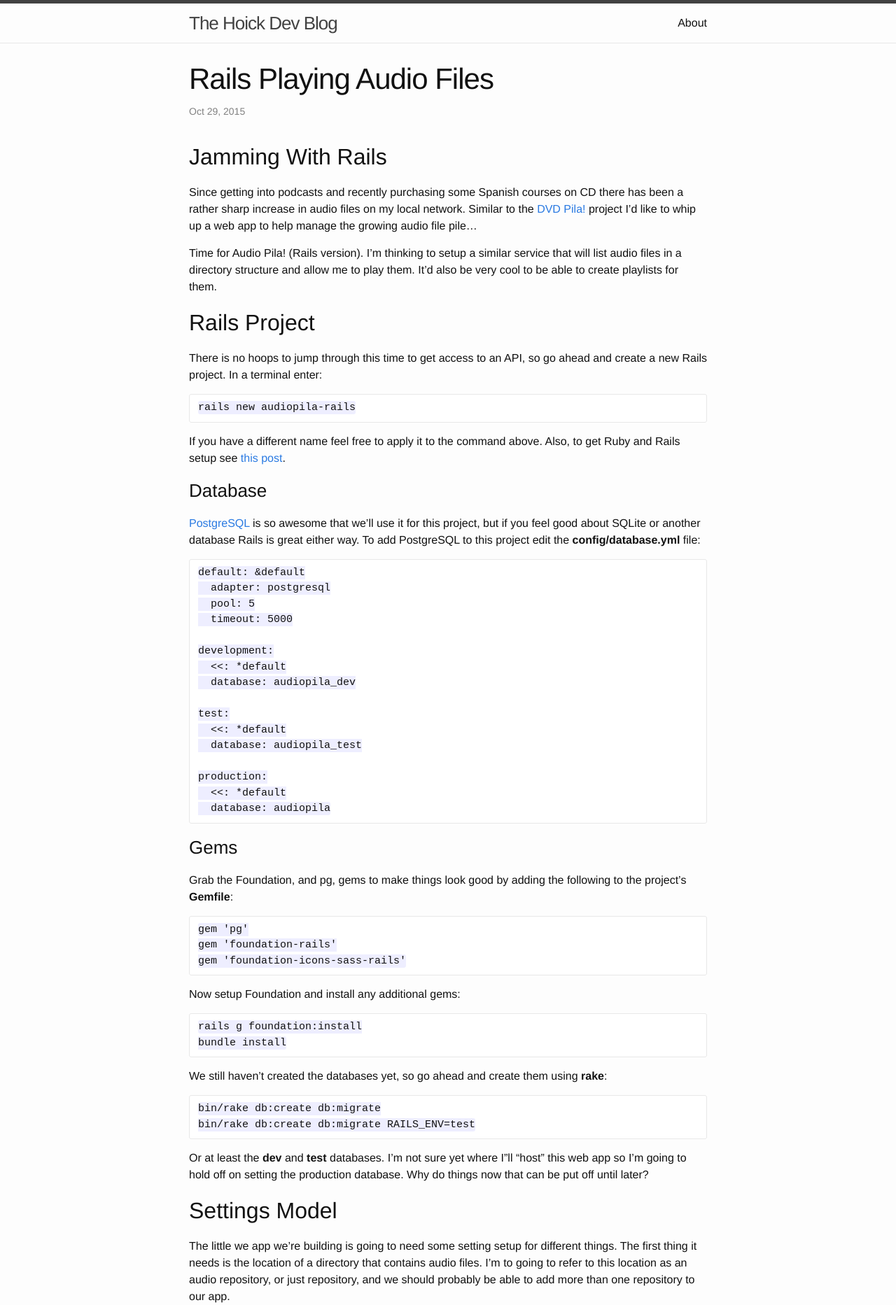
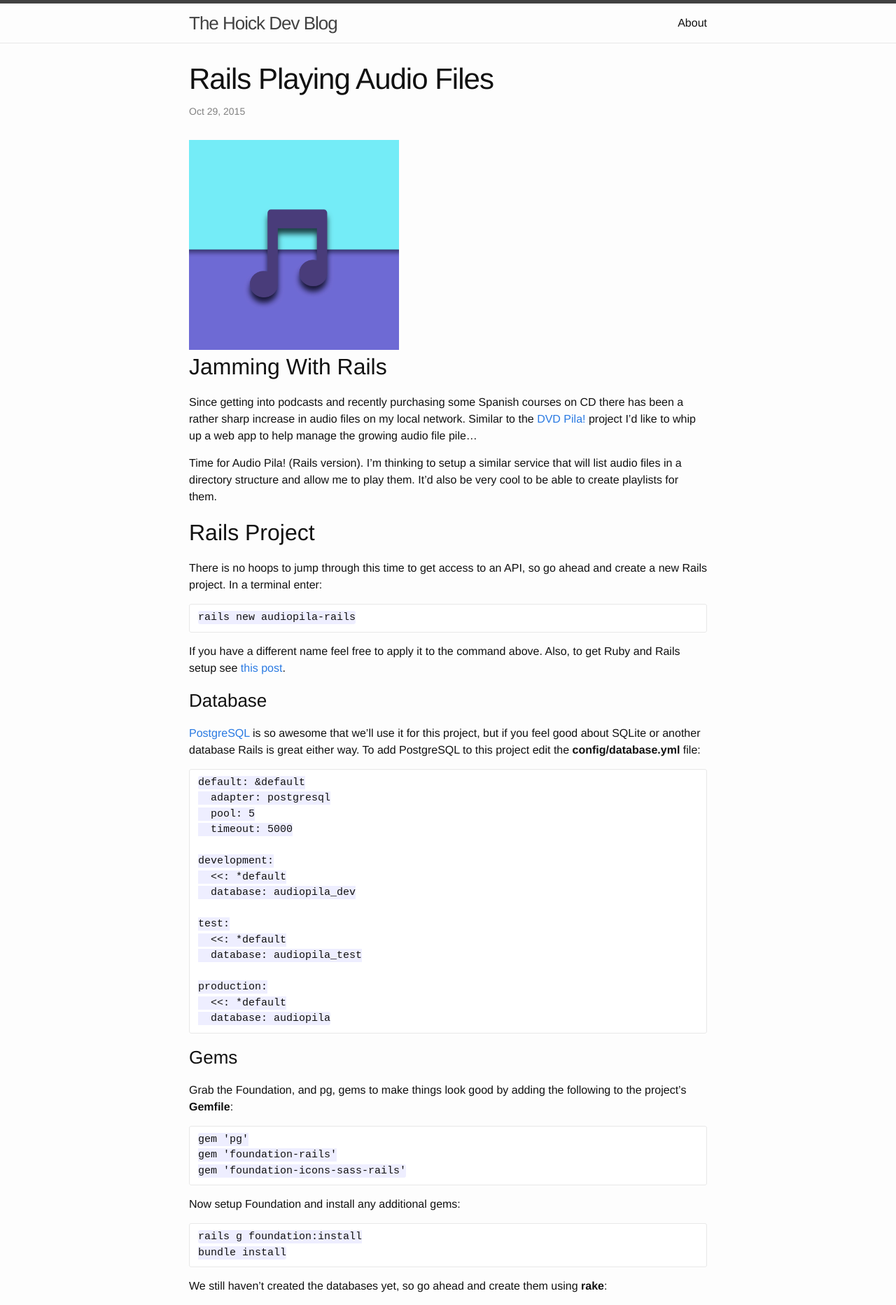
Before and after one commit to asommer70/devblog, a Jekyll site: the page built from _posts/2015-10-28-welcome-to-jekyll.markdown, in a window 1280 px wide. Shown: the top 1865 px of the page at 70% size. Built offline with Jekyll 4.4.1, drawn with Linux system fonts in a browser that asks for light colours.

Commit message:
Added post images to layout.

```diff
--- a/_layouts/post.html
+++ b/_layouts/post.html
@@ -9,6 +9,10 @@ layout: default
   </header>
 
   <article class="post-content">
+    {% if page.image %}
+    <img class="post-image" src="/img/{{ page.image }}" />
+    {% endif %}
+
     {{ content }}
   </article>
 
--- a/_posts/2015-10-28-welcome-to-jekyll.markdown
+++ b/_posts/2015-10-28-welcome-to-jekyll.markdown
@@ -3,6 +3,7 @@ layout: post
 title:  "Rails Playing Audio Files"
 date:   2015-10-29 13:05:00
 categories: rails audiopila
+image: music_cover.jpg
 ---
 
 ## Jamming With Rails
--- a/css/main.scss
+++ b/css/main.scss
@@ -47,3 +47,8 @@ $on-laptop:        800px;
         "layout",
         "syntax-highlighting"
 ;
+
+
+.post-image {
+  width: 300px;
+}
```
